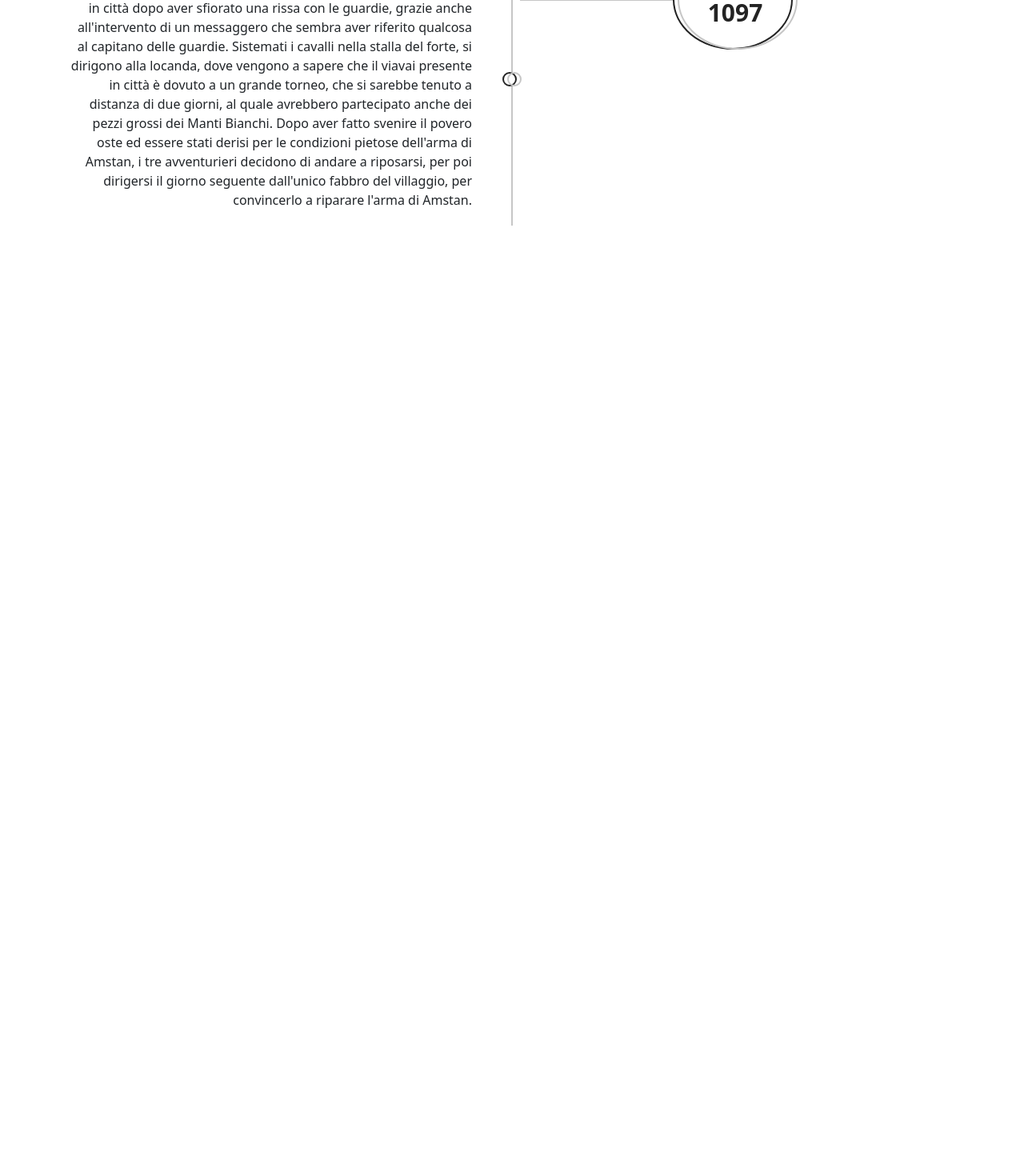
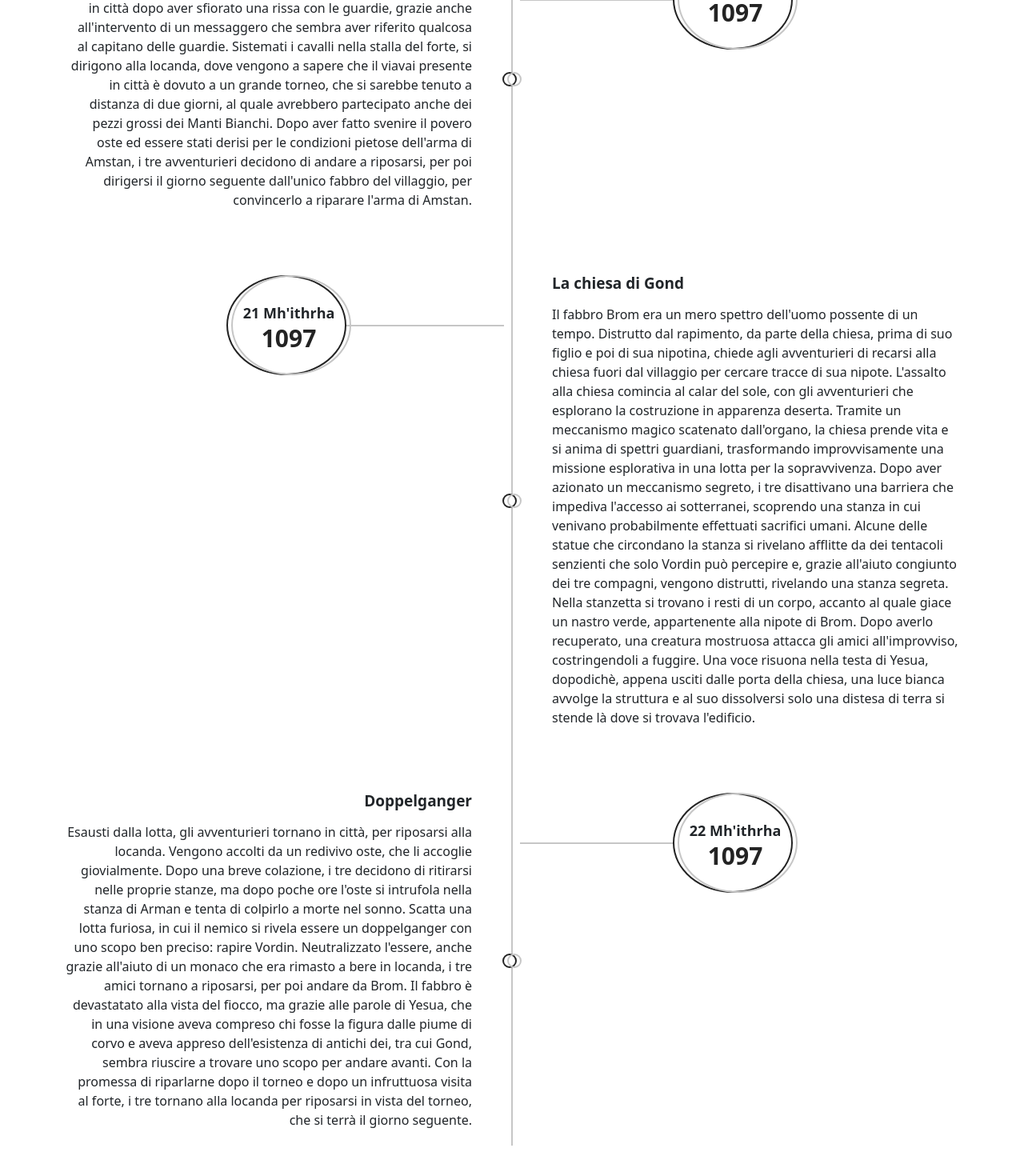
Before and after one commit to chiapdev/project-e, a React (Create React App) app: page /journal in a window 1280 px wide. Shown: the part 2776-4246 px from the top of the page at 80% size. Before the commit the page ends 3098 px from the top, so only its background shows below. Built offline with nearby package versions, Linux system fonts and the light colour scheme; what parse would draw is missing.

Commit message:
Aggiornato ulteriormente Journal

```diff
--- a/src/pages/Journal.js
+++ b/src/pages/Journal.js
@@ -156,6 +156,61 @@ export default function Journal() {
                     </div>
                 </div>
 
+                <div className="timeline">
+                    <div className="icon"></div>
+                    <div className="date-content">
+                        <div className="date-outer">
+                                    <span className="date">
+                                            <span className="month">21 Mh'ithrha</span>
+                                    <span className="year">1097</span>
+                                    </span>
+                        </div>
+                    </div>
+                    <div className="timeline-content">
+                        <h5 className="title">La chiesa di Gond</h5>
+                        <p className="description">
+                            Il fabbro Brom era un mero spettro dell'uomo possente di un tempo. Distrutto dal rapimento, da parte della chiesa,
+                            prima di suo figlio e poi di sua nipotina, chiede agli avventurieri di recarsi alla chiesa fuori dal villaggio per cercare
+                            tracce di sua nipote.
+                            L'assalto alla chiesa comincia al calar del sole, con gli avventurieri che esplorano la costruzione in apparenza deserta.
+                            Tramite un meccanismo magico scatenato dall'organo, la chiesa prende vita e si anima di spettri guardiani, trasformando improvvisamente
+                            una missione esplorativa in una lotta per la sopravvivenza. Dopo aver azionato un meccanismo segreto, i tre disattivano una barriera
+                            che impediva l'accesso ai sotterranei, scoprendo una stanza in cui venivano probabilmente effettuati sacrifici umani.
+                            Alcune delle statue che circondano la stanza si rivelano afflitte da dei tentacoli senzienti che solo Vordin può percepire e, grazie all'aiuto
+                            congiunto dei tre compagni, vengono distrutti, rivelando una stanza segreta. Nella stanzetta si trovano i resti di un corpo, accanto al quale giace un nastro
+                            verde, appartenente alla nipote di Brom. Dopo averlo recuperato, una creatura mostruosa attacca gli amici all'improvviso, costringendoli a fuggire.
+                            Una voce risuona nella testa di Yesua, dopodichè, appena usciti dalle porta della chiesa, una luce bianca avvolge la struttura e al suo dissolversi
+                            solo una distesa di terra si stende là dove si trovava l'edificio.
+                        </p>
+                    </div>
+                </div>
+
+                <div className="timeline">
+                    <div className="icon"></div>
+                    <div className="date-content">
+                        <div className="date-outer">
+                                    <span className="date">
+                                            <span className="month">22 Mh'ithrha</span>
+                                    <span className="year">1097</span>
+                                    </span>
+                        </div>
+                    </div>
+                    <div className="timeline-content">
+                        <h5 className="title">Doppelganger</h5>
+                        <p className="description">
+                            Esausti dalla lotta, gli avventurieri tornano in città, per riposarsi alla locanda. Vengono accolti da
+                            un redivivo oste, che li accoglie giovialmente. Dopo una breve colazione, i tre decidono di ritirarsi nelle proprie
+                            stanze, ma dopo poche ore l'oste si intrufola nella stanza di Arman e tenta di colpirlo a morte nel sonno. Scatta una lotta
+                            furiosa, in cui il nemico si rivela essere un doppelganger con uno scopo ben preciso: rapire Vordin.
+                            Neutralizzato l'essere, anche grazie all'aiuto di un monaco che era rimasto a bere in locanda, i tre amici tornano a riposarsi,
+                            per poi andare da Brom. Il fabbro è devastatato alla vista del fiocco, ma grazie alle parole di Yesua, che in una visione aveva
+                            compreso chi fosse la figura dalle piume di corvo e aveva appreso dell'esistenza di antichi dei, tra cui Gond, sembra
+                            riuscire a trovare uno scopo per andare avanti. Con la promessa di riparlarne dopo il torneo e dopo un infruttuosa visita al forte,
+                            i tre tornano alla locanda per riposarsi in vista del torneo, che si terrà il giorno seguente.
+                        </p>
+                    </div>
+                </div>
+
             </div>
         </div>
     );
```
